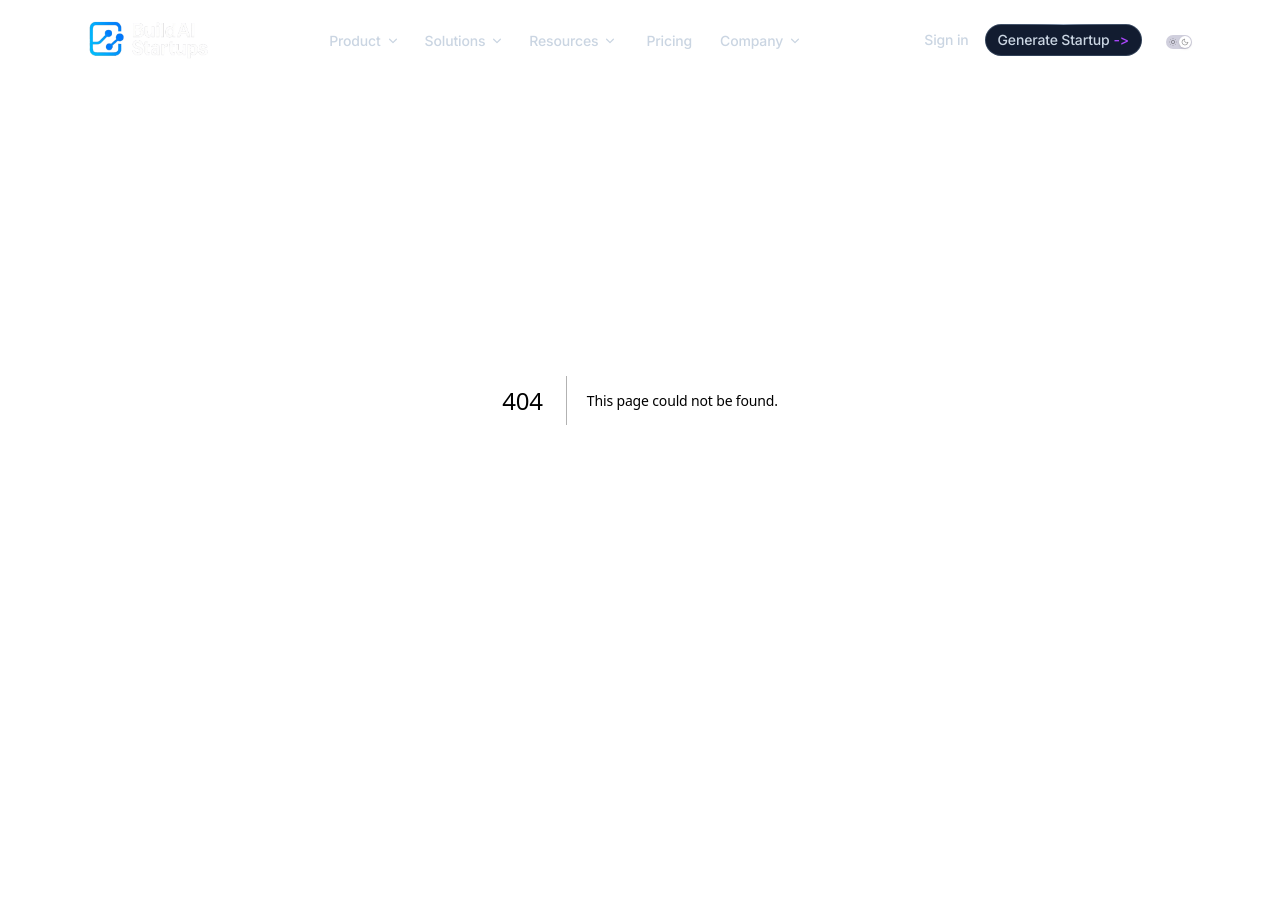
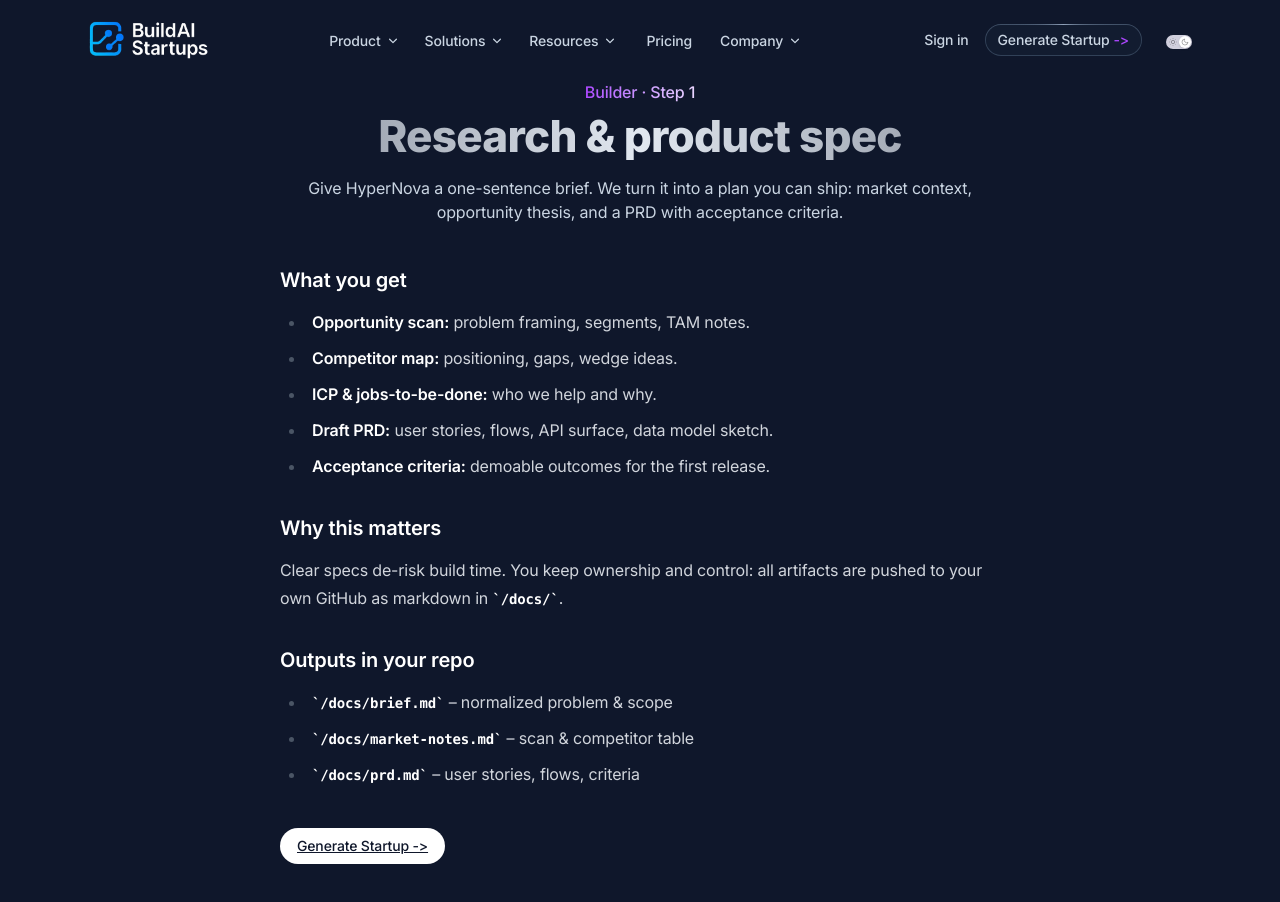
Before and after one commit to buildaistartups/buildaistartups.com, a Next.js app: page /product/builder/research-spec in a window 1280 px wide. Before the commit this address had no page. Shown: the top 902 px of the page. Before the commit the page ends 800 px from the top, so only its background shows below. Built offline with nearby package versions, Linux system fonts and the light colour scheme.

Commit message:
Create page.tsx

```diff
--- /dev/null
+++ b/app/(default)/product/builder/research-spec/page.tsx
@@ -0,0 +1,60 @@
+export const metadata = {
+  title: 'Research & Spec – BuildAIStartups',
+  description:
+    'Turn a one-line idea into a crisp product plan. HyperNova researches the niche, analyzes competitors, and drafts a PRD with acceptance criteria.',
+  openGraph: {
+    title: 'Research & Spec – BuildAIStartups',
+    description:
+      'From signal to spec: niche scan, competitor map, ICP, and a PRD you can ship against.',
+    url: 'https://buildaistartups.com/product/builder/research-spec',
+  },
+}
+
+export default function ResearchSpec() {
+  return (
+    <section className="relative mx-auto max-w-3xl px-4 sm:px-6 py-20">
+      <header className="text-center mb-10">
+        <div className="inline-flex font-medium pb-2 bg-clip-text text-transparent bg-linear-to-r from-purple-500 to-purple-200">
+          Builder · Step 1
+        </div>
+        <h1 className="h2 bg-clip-text text-transparent bg-linear-to-r from-slate-200/60 via-slate-200 to-slate-200/60">
+          Research &amp; product spec
+        </h1>
+        <p className="mt-4 text-slate-300">
+          Give HyperNova a one-sentence brief. We turn it into a plan you can ship:
+          market context, opportunity thesis, and a PRD with acceptance criteria.
+        </p>
+      </header>
+
+      <div className="prose prose-invert max-w-none">
+        <h3>What you get</h3>
+        <ul>
+          <li><strong>Opportunity scan:</strong> problem framing, segments, TAM notes.</li>
+          <li><strong>Competitor map:</strong> positioning, gaps, wedge ideas.</li>
+          <li><strong>ICP &amp; jobs-to-be-done:</strong> who we help and why.</li>
+          <li><strong>Draft PRD:</strong> user stories, flows, API surface, data model sketch.</li>
+          <li><strong>Acceptance criteria:</strong> demoable outcomes for the first release.</li>
+        </ul>
+
+        <h3>Why this matters</h3>
+        <p>
+          Clear specs de-risk build time. You keep ownership and control: all artifacts
+          are pushed to your own GitHub as markdown in <code>/docs/</code>.
+        </p>
+
+        <h3>Outputs in your repo</h3>
+        <ul>
+          <li><code>/docs/brief.md</code> – normalized problem &amp; scope</li>
+          <li><code>/docs/market-notes.md</code> – scan &amp; competitor table</li>
+          <li><code>/docs/prd.md</code> – user stories, flows, criteria</li>
+        </ul>
+
+        <div className="mt-10">
+          <a href="/generate" className="btn text-slate-900 bg-white hover:bg-white/90">
+            Generate Startup -&gt;
+          </a>
+        </div>
+      </div>
+    </section>
+  )
+}
```
